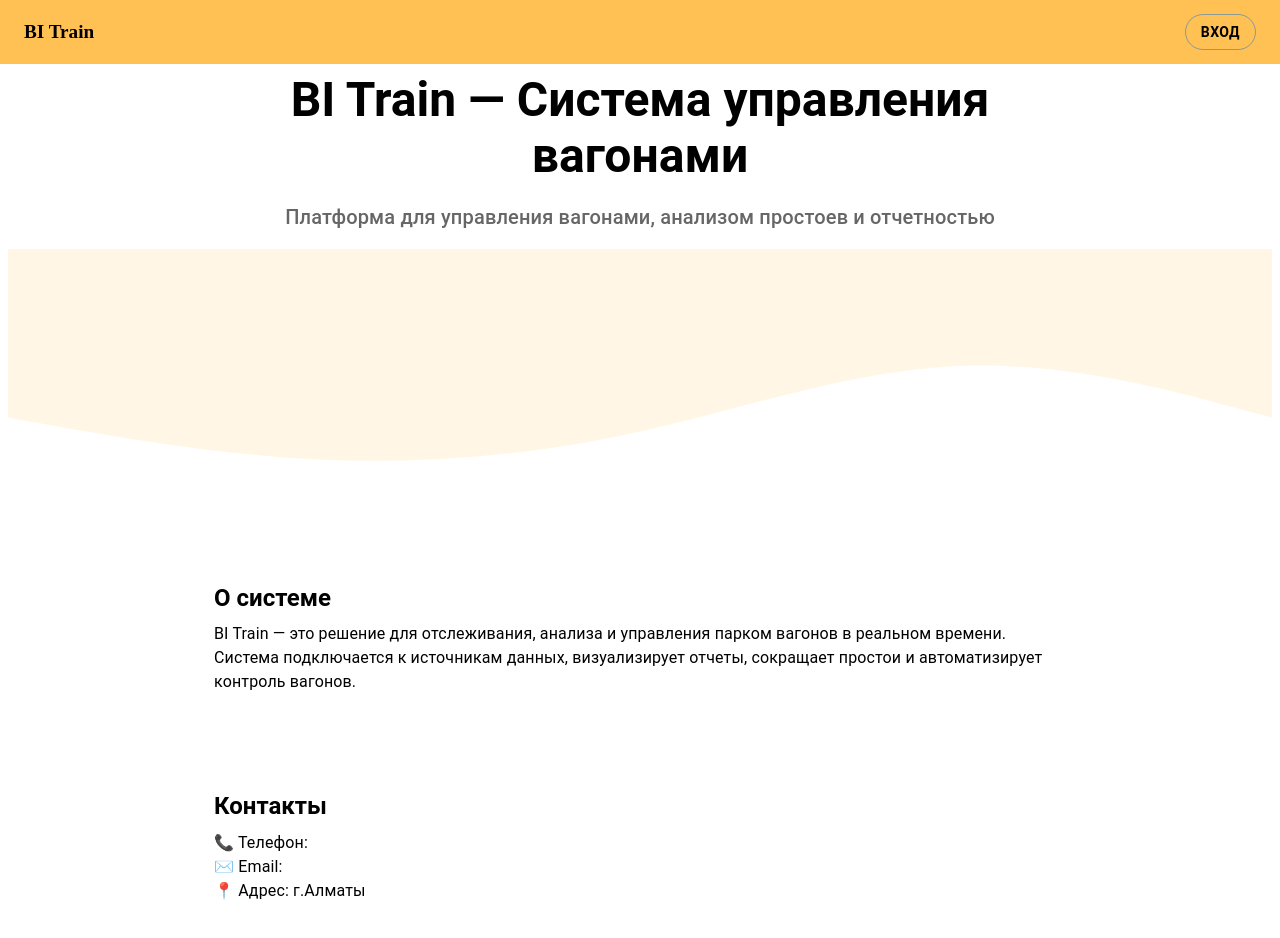
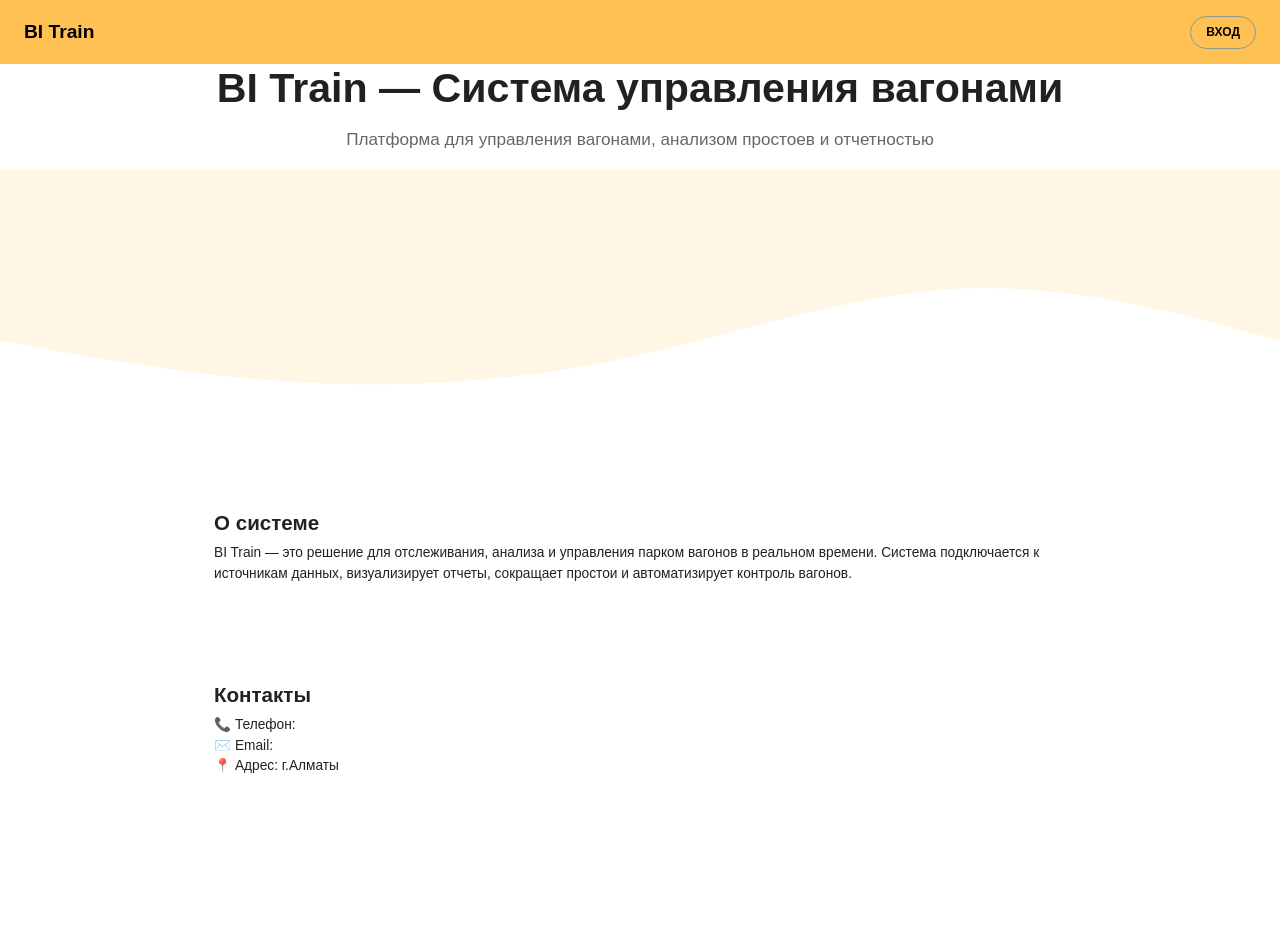
Before and after one commit to DKen717/bitrain-site, a Next.js app: page / in a window 1280 px wide. Shown: the top 938 px of the page. After the commit the page ends 825 px from the top, so only its background shows below. Built offline with nearby package versions, Linux system fonts and the light colour scheme.

Commit message:
Create _app.js

```diff
--- /dev/null
+++ b/pages/_app.js
@@ -0,0 +1,25 @@
+// pages/_app.js
+import { CssBaseline } from '@mui/material'
+import { ThemeProvider, createTheme } from '@mui/material/styles'
+import Head from 'next/head'
+
+const theme = createTheme({
+  typography: {
+    fontFamily: 'Arial, sans-serif',
+    fontSize: 12
+  }
+})
+
+export default function MyApp({ Component, pageProps }) {
+  return (
+    <>
+      <Head>
+        <title>BI Train</title>
+      </Head>
+      <ThemeProvider theme={theme}>
+        <CssBaseline />
+        <Component {...pageProps} />
+      </ThemeProvider>
+    </>
+  )
+}
```
